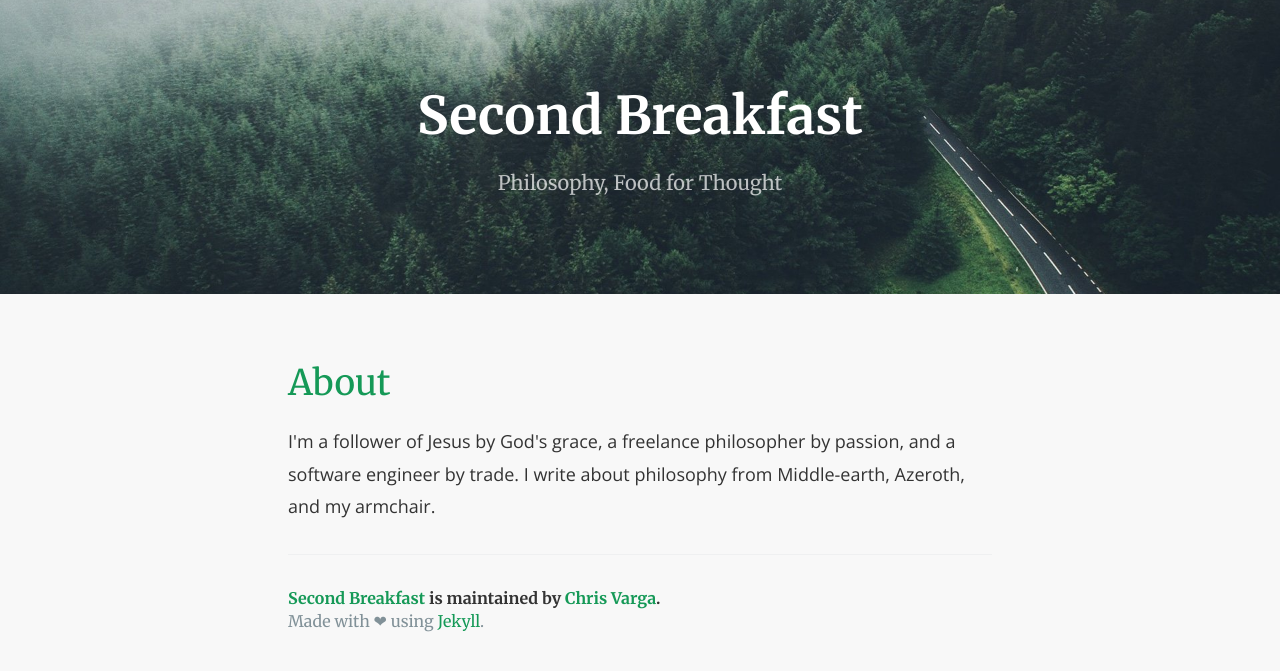
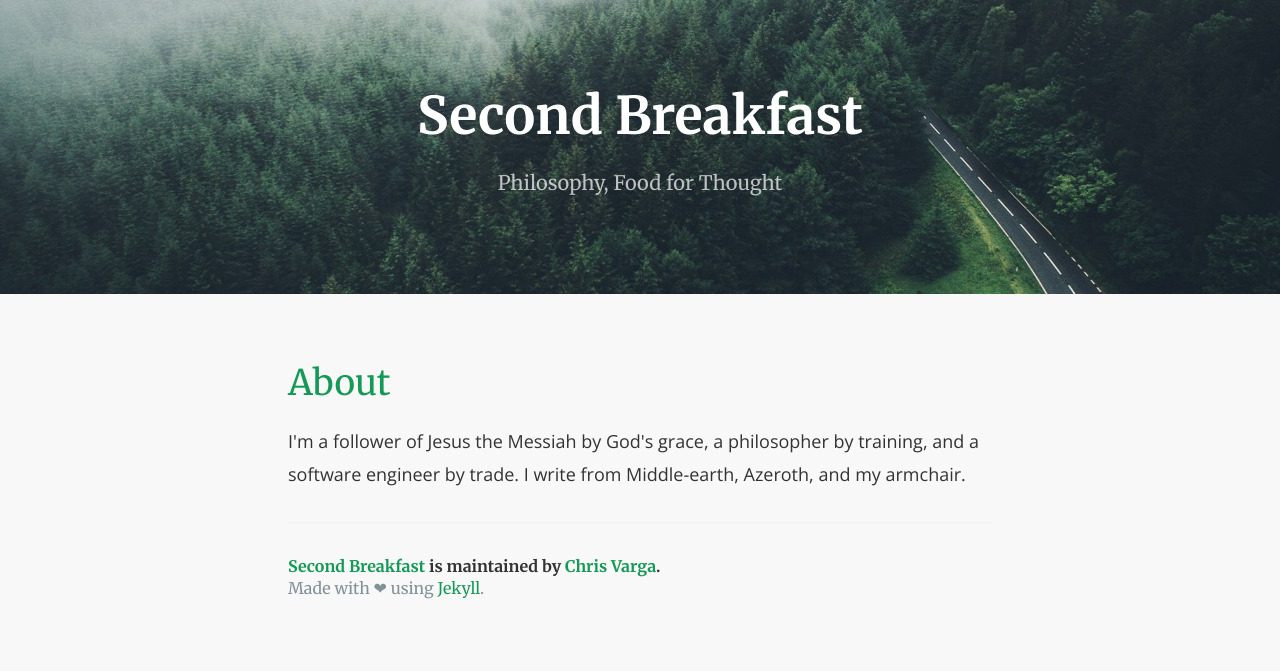
Before and after one commit to second-breakfast/second-breakfast.github.io, a Jekyll site: the page built from about.html, in a window 1280 px wide. Shown: the top 671 px of the page. Built offline with Jekyll 4.4.1, drawn with Linux system fonts in a browser that asks for light colours.

Commit message:
Update about.html

```diff
--- a/about.html
+++ b/about.html
@@ -5,4 +5,4 @@ title: {{ site.name }}
 
 <h1>About</h1>
 
-<p>I'm a follower of Jesus by God's grace, a freelance philosopher by passion, and a software engineer by trade. I write about philosophy from Middle-earth, Azeroth, and my armchair.</p>
+<p>I'm a follower of Jesus the Messiah by God's grace, a philosopher by training, and a software engineer by trade. I write from Middle-earth, Azeroth, and my armchair.</p>
```
